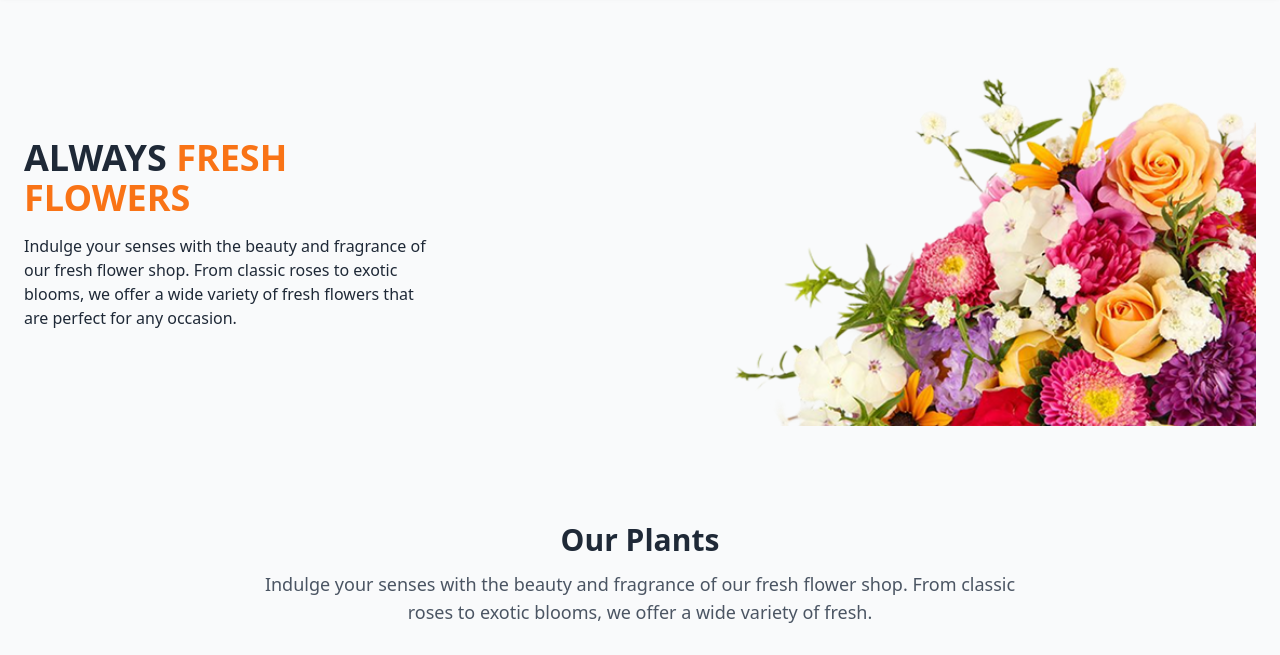
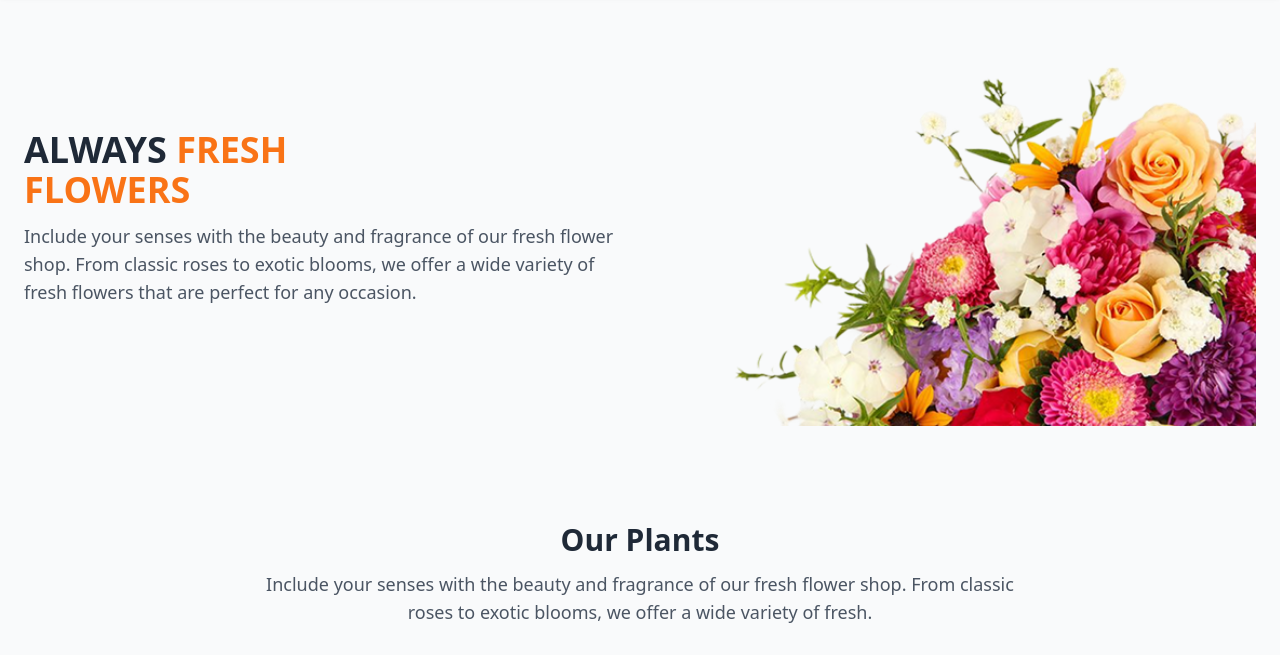
Before and after one commit to RAJIABASHIR/Flower-Shop, a plain HTML site: page index.html in a window 1280 px wide. Shown: the part 78-733 px from the top of the page. Drawn offline with nearby package versions, Linux system fonts and the light colour scheme.

Commit message:
last update

```diff
--- a/index.html
+++ b/index.html
@@ -32,7 +32,7 @@
   <section class="flex flex-col-reverse md:flex-row items-center px-6 py-12">
     <div class="md:w-1/2 text-left">
       <h1 class="text-4xl font-bold">ALWAYS <span class="text-orange-500">FRESH</span><br><span class="text-orange-500">FLOWERS </span></h1>
-      <p class="mt-4">Indulge your senses with the beauty and fragrance of <br> our fresh flower shop. From classic roses to exotic <br> blooms, we offer a wide variety of fresh flowers that <br> are perfect for any occasion.</p>
+      <p class="text-left mt-3 mb-8 text-gray-600 text-lg max-w-3xl mx-auto">Include your senses with the beauty and fragrance of our fresh flower shop. From classic roses to exotic blooms, we offer a wide variety of fresh flowers that are perfect for any occasion.</p>
     </div>
     <div class="md:w-1/2">
       <img src="assets/hero-flower.png" alt="" class="w-full" />
@@ -43,7 +43,7 @@
 <section class="px-6 py-12 text-center">
   <h2 class="text-3xl font-bold mb-2">Our Plants</h2>
    <p class="text-center mt-3 mb-8 text-gray-600 text-lg max-w-3xl mx-auto">
-    Indulge your senses with the beauty and fragrance of our fresh flower shop.
+    Include your senses with the beauty and fragrance of our fresh flower shop.
     From classic roses to exotic blooms, we offer a wide variety of fresh.
   </p>
   <div class="grid grid-cols-2 md:grid-cols-4 gap-6">
@@ -134,7 +134,7 @@
     <span class="text-orange-500">Latest</span> Deals
   </h2>
   <p class="text-center mt-3 mb-8 text-gray-600 text-lg max-w-3xl mx-auto">
-    Indulge your senses with the beauty and fragrance of our fresh flower shop.
+    Include your senses with the beauty and fragrance of our fresh flower shop.
     From classic roses to exotic blooms, we offer a wide variety of fresh.
   </p>
  <div class="grid grid-cols-1 md:grid-cols-3 gap-6 items-stretch max-w-7xl mx-auto">
@@ -178,7 +178,7 @@
     <div>
       <img src="assets/logo.png" alt="" class="w-28 mb-3" />
       <p class="text-gray-500 text-sm">
-        Indulge your senses with the beauty and fragrance of our fresh flower shop.
+        Include your senses with the beauty and fragrance of our fresh flower shop.
       </p>
     </div>
 
```
